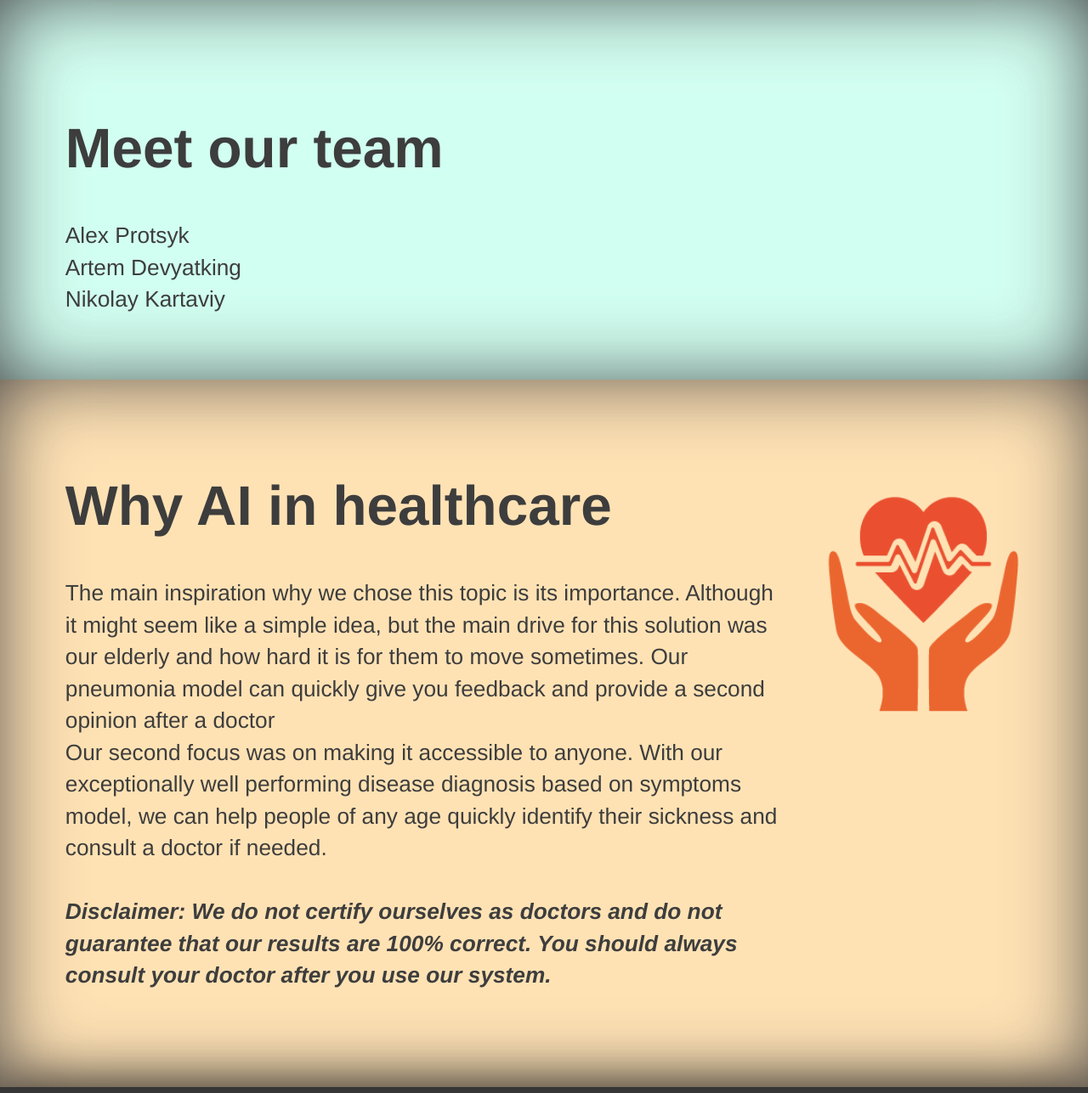
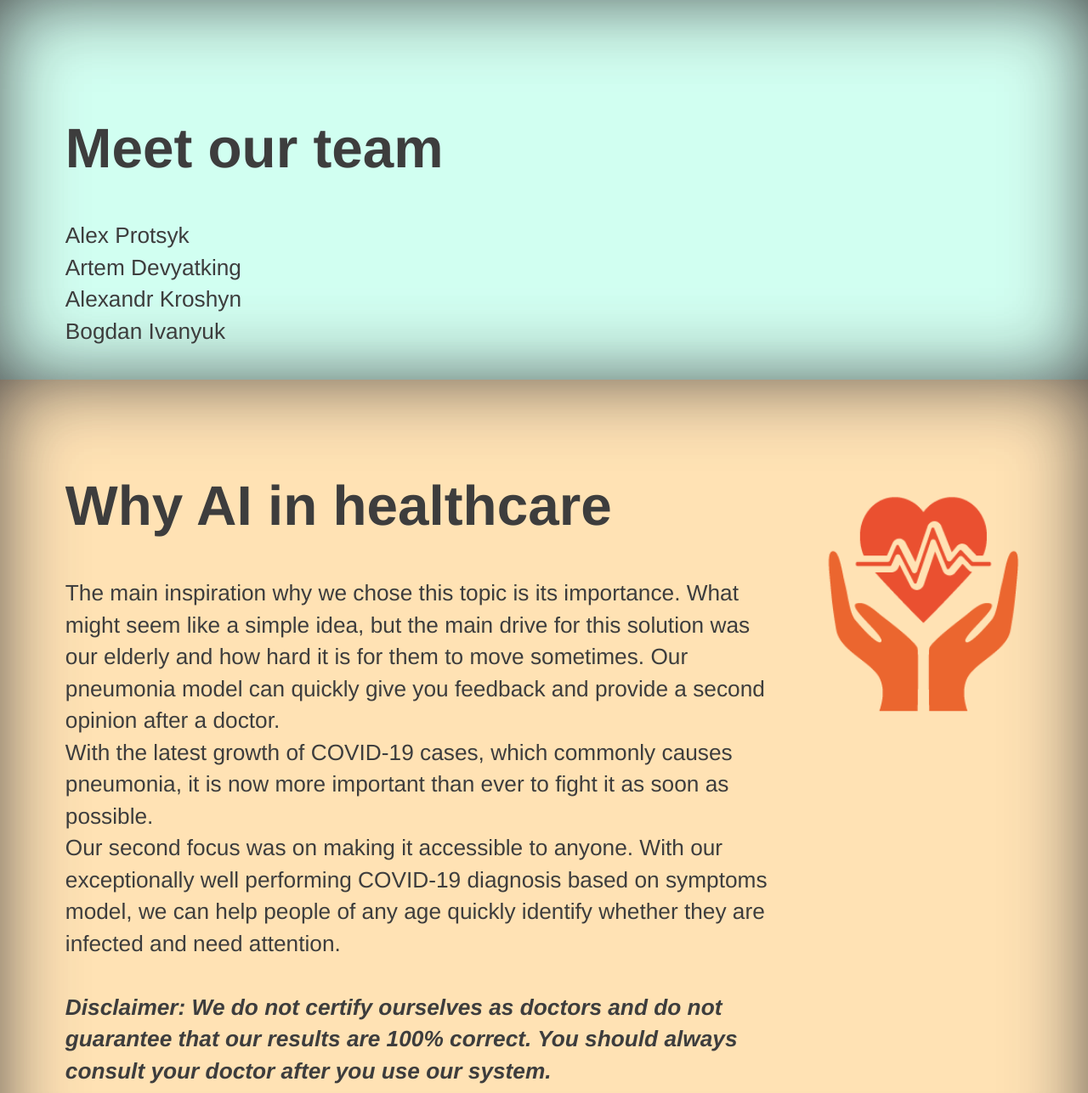
Before and after one commit to EddieKro/Applied-Programming-Final, a plain HTML site: page website/about.html in a window 1280 px wide. Shown: the part 480-1767 px from the top of the page at 85% size. Drawn offline with nearby package versions, Linux system fonts and the light colour scheme.

Commit message:
Website corrections

```diff
--- a/website/about.html
+++ b/website/about.html
@@ -32,8 +32,9 @@
             <br>
             Artem Devyatking
             <br>
-            Nikolay Kartaviy
+            Alexandr Kroshyn
             <br>
+            Bogdan Ivanyuk
             <br>
             <br>
         </div>
@@ -42,9 +43,11 @@
         <div class="infotext">
             <h class="wow fadeIn hh" data-wow-duration="1.25s"><b>Why AI in healthcare</b></h>
             <br>
-            The main inspiration why we chose this topic is its importance. Although it might seem like a simple idea, but the main drive for this solution was our elderly and how hard it is for them to move sometimes. Our pneumonia model can quickly give you feedback and provide a second opinion after a doctor
+            The main inspiration why we chose this topic is its importance. What might seem like a simple idea, but the main drive for this solution was our elderly and how hard it is for them to move sometimes. Our pneumonia model can quickly give you feedback and provide a second opinion after a doctor.
             <br>
-            Our second focus was on making it accessible to anyone. With our exceptionally well performing disease diagnosis based on symptoms model, we can help people of any age quickly identify their sickness and consult a doctor if needed.
+            With the latest growth of COVID-19 cases, which commonly causes pneumonia, it is now more important than ever to fight it as soon as possible.
+            <br>
+            Our second focus was on making it accessible to anyone. With our exceptionally well performing COVID-19 diagnosis based on symptoms model, we can help people of any age quickly identify whether they are infected and need attention.
             <br>
             <br>
             <i><b>Disclaimer: We do not certify ourselves as doctors and do not guarantee that our results are 100% correct. You should always consult your doctor after you use our system.</i></b>
```
Also changed, not shown: website/index.html (+5 -5 lines).
